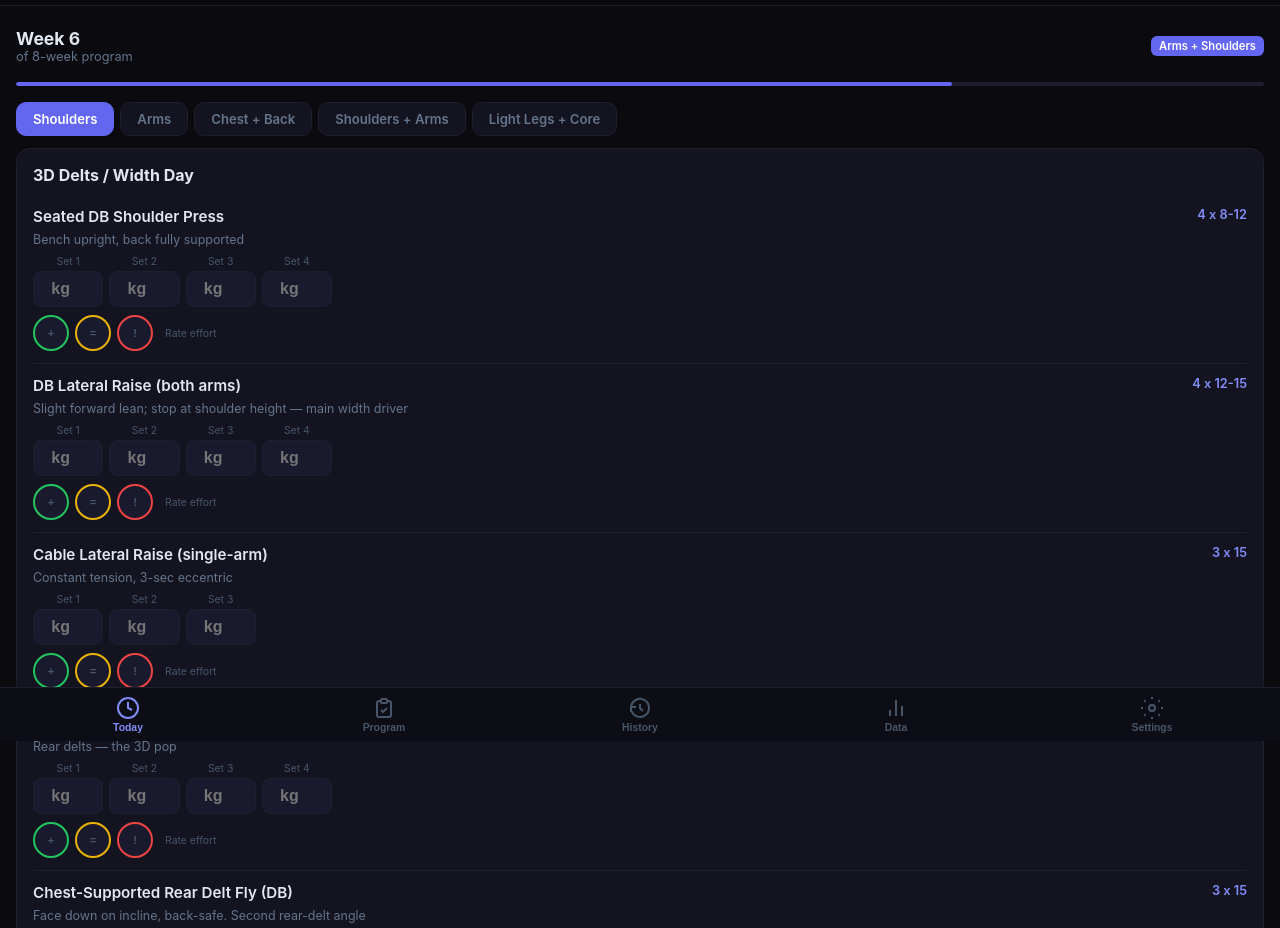
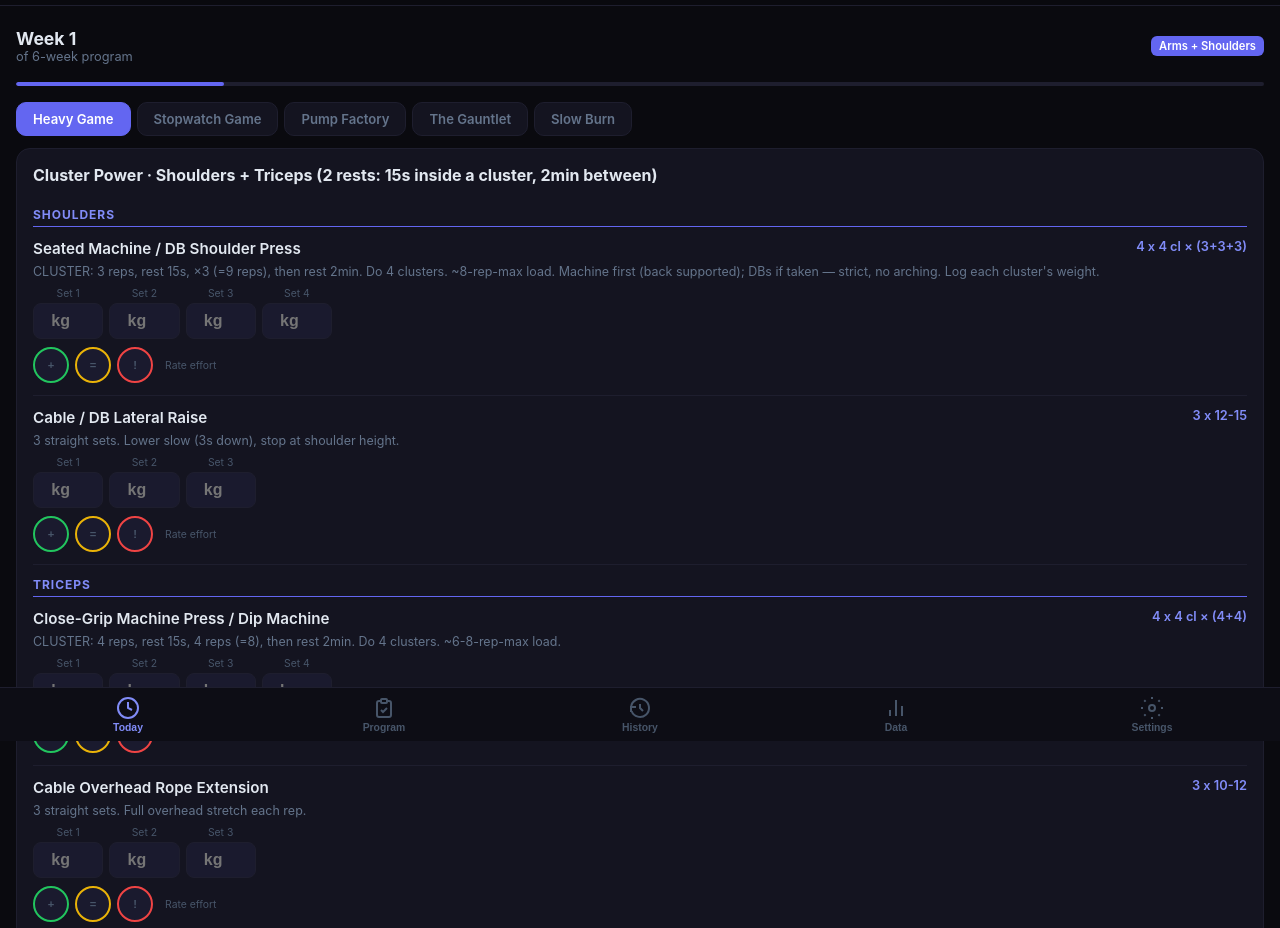
Before and after one commit to SMvanVuren/gymtracker, a plain HTML site: page index.html in a window 1280 px wide. Shown: the part 59-987 px from the top of the page. Drawn offline with Linux system fonts and the light colour scheme.

Commit message:
GymTracker: THE GAUNTLET program (protocol-per-day, gym-friendly) + SW v7

```diff
--- a/index.html
+++ b/index.html
@@ -471,7 +471,7 @@ canvas { width: 100% !important; }
   <div class="card">
     <div class="card-title">Load Built-in Program</div>
     <div class="setting-hint" id="builtInHint">One tap loads the current built-in program. Your workout history is kept — only the program is replaced.</div>
-    <button class="action-btn" onclick="loadBuiltInProgram()">Load "Cannons &amp; Cannonballs"</button>
+    <button class="action-btn" onclick="loadBuiltInProgram()">Load "THE GAUNTLET"</button>
   </div>
   <div class="card">
     <div class="card-title">Generate New Program</div>
@@ -550,73 +550,68 @@ canvas { width: 100% !important; }
 <script>
 // ============ DEFAULT PROGRAM ============
 const DEFAULT_PROGRAM = {
-  name: "Cannons & Cannonballs — Arms + Shoulders",
-  startDate: "2026-07-20",
-  weeks: 8,
+  name: "THE GAUNTLET — Arms + Shoulders",
+  startDate: "2026-08-31",
+  weeks: 6,
   days: [
     {
-      name: "Day 1 — Shoulders",
-      subtitle: "3D Delts / Width Day",
+      name: "Day 1 — Heavy Game",
+      subtitle: "Cluster Power · Shoulders + Triceps (2 rests: 15s inside a cluster, 2min between)",
       exercises: [
-        { name: "Seated DB Shoulder Press", sets: 4, reps: "8-12", notes: "Bench upright, back fully supported" },
-        { name: "DB Lateral Raise (both arms)", sets: 4, reps: "12-15", notes: "Slight forward lean; stop at shoulder height — main width driver" },
-        { name: "Cable Lateral Raise (single-arm)", sets: 3, reps: "15", notes: "Constant tension, 3-sec eccentric" },
-        { name: "Reverse Pec Deck", sets: 4, reps: "12-15", notes: "Rear delts — the 3D pop" },
-        { name: "Chest-Supported Rear Delt Fly (DB)", sets: 3, reps: "15", notes: "Face down on incline, back-safe. Second rear-delt angle" },
-        { name: "DB Shrug (heavy)", sets: 3, reps: "12-15", notes: "Hold 1 sec at top" }
+        { name: "Seated Machine / DB Shoulder Press", sets: 4, reps: "4 cl × (3+3+3)", notes: "CLUSTER: 3 reps, rest 15s, ×3 (=9 reps), then rest 2min. Do 4 clusters. ~8-rep-max load. Machine first (back supported); DBs if taken — strict, no arching. Log each cluster's weight.", category: "SHOULDERS" },
+        { name: "Cable / DB Lateral Raise", sets: 3, reps: "12-15", notes: "3 straight sets. Lower slow (3s down), stop at shoulder height.", category: "SHOULDERS" },
+        { name: "Close-Grip Machine Press / Dip Machine", sets: 4, reps: "4 cl × (4+4)", notes: "CLUSTER: 4 reps, rest 15s, 4 reps (=8), then rest 2min. Do 4 clusters. ~6-8-rep-max load.", category: "TRICEPS" },
+        { name: "Cable Overhead Rope Extension", sets: 3, reps: "10-12", notes: "3 straight sets. Full overhead stretch each rep.", category: "TRICEPS" }
       ],
-      finisher: "🔥 Lean-away Cable Lateral mechanical drop — 1×/arm (full ROM → cheat partials to failure)\nAb: Hanging Knee Raise 3×12 + Pallof Press 3×12/side"
+      finisher: "🔥 One cable, NO rest — overhead rope to failure → straight-arm pressdown to failure → close-grip pressdown to failure. One long triceps burnout.\nCore: Pallof Press 3×12/side + Hanging Knee Raise 3×12"
     },
     {
-      name: "Day 2 — Arms",
-      subtitle: "The Money Session",
+      name: "Day 2 — Stopwatch Game",
+      subtitle: "EDT Density · Arms · OUTSIDE (DBs + a band on the bars) — time it, count reps, beat last week",
       exercises: [
-        { name: "Bayesian Cable Curl (single-arm)", sets: 4, reps: "10-12", notes: "Cable behind body — stretch + peak", category: "BICEPS" },
-        { name: "Machine Preacher Curl", sets: 3, reps: "10-12", notes: "Heavy, 1-sec peak hold", category: "BICEPS" },
-        { name: "Seated Incline DB Curl", sets: 3, reps: "10-12", notes: "~60° bench, deep stretch", category: "BICEPS" },
-        { name: "Cross-body DB Hammer Curl", sets: 3, reps: "12-15", notes: "Brachialis = arm thickness", category: "BICEPS" },
-        { name: "Close-Grip Smith Bench Press", sets: 4, reps: "8-12", notes: "Hands shoulder-width — compound mass", category: "TRICEPS" },
-        { name: "Overhead Rope Cable Extension", sets: 4, reps: "10-15", notes: "Long-head stretch; kneeling or seated", category: "TRICEPS" },
-        { name: "Single-arm Reverse-grip Pushdown", sets: 3, reps: "12-15", notes: "Palms up, medial head", category: "TRICEPS" }
+        { name: "DB Curl", sets: 1, reps: "AMRAP 15min", notes: "BLOCK 1 — set a 15-min timer. Alternate: DB Curl ~8 → Band Pushdown ~8, repeat, rest as needed. Count total reps. Weight ≈ 12-rep-max. Log the DB weight here.", category: "BLOCK 1 — 15 min timer" },
+        { name: "Band Pushdown", sets: 1, reps: "AMRAP 15min", notes: "Alternate with DB Curl through Block 1. Band anchored high on the monkey bars. Count total reps.", category: "BLOCK 1 — 15 min timer" },
+        { name: "DB Hammer Curl", sets: 1, reps: "AMRAP 12min", notes: "BLOCK 2 — set a 12-min timer. Alternate: DB Hammer Curl ~8 → Band Overhead Extension ~8, rest as needed. Count total reps.", category: "BLOCK 2 — 12 min timer" },
+        { name: "Band Overhead Extension", sets: 1, reps: "AMRAP 12min", notes: "Alternate with DB Hammer Curl through Block 2.", category: "BLOCK 2 — 12 min timer" }
       ],
-      finisher: "🔥 Antagonist superset ×2 rounds — EZ-bar Curl 21s → V-bar Pushdown drop set. No rest within a round; 90s after each.\nAb: Cable Woodchopper 3×12/side + Hollow Hold 3×30sec"
+      finisher: "🔥 100 band curls — rest-pause, break as needed until you hit 100.\nCore: Band Pallof 3×12/side + Hollow Hold 3×30s\nProgress: beat last week's total reps by 20% before adding load."
     },
     {
-      name: "Day 3 — Chest + Back",
-      subtitle: "Antagonist Supersets (maintenance)",
+      name: "Day 3 — Pump Factory",
+      subtitle: "Chest + Back · OUTSIDE bodyweight superset on the bars (+ optional inside pump)",
       exercises: [
-        { name: "Incline DB Press", sets: 4, reps: "8-12", notes: "Perform back-to-back with Reverse-grip Lat Pulldown", category: "SUPERSET A" },
-        { name: "Reverse-grip Lat Pulldown", sets: 4, reps: "8-12", notes: "Straight into this after the press", category: "SUPERSET A" },
-        { name: "Flat Machine Chest Press", sets: 3, reps: "10-12", notes: "Perform back-to-back with T-Bar Row", category: "SUPERSET B" },
-        { name: "Chest-Supported T-Bar Row", sets: 3, reps: "10-12", notes: "Drive elbows to hips; no lumbar shear", category: "SUPERSET B" },
-        { name: "Standing Cable Crossover", sets: 3, reps: "12-15", notes: "Perform back-to-back with Straight-arm Pulldown", category: "SUPERSET C" },
-        { name: "Straight-arm Pulldown", sets: 3, reps: "12-15", notes: "Straight into this after the crossover", category: "SUPERSET C" }
+        { name: "Push-ups (feet elevated)", sets: 4, reps: "8-12", notes: "4 ROUNDS: straight into Chin-ups after each set, rest 90s after each round. Feet on a bench for more chest.", category: "PUSH/PULL SUPERSET — 4 rounds" },
+        { name: "Chin-ups / Pull-ups", sets: 4, reps: "8-12", notes: "Straight after push-ups. Band-assist or partials if needed. Prefer a row? Single-arm band row instead — torso upright, braced.", category: "PUSH/PULL SUPERSET — 4 rounds" },
+        { name: "Pec Deck (optional)", sets: 7, reps: "10", notes: "OPTIONAL finisher, INSIDE, one machine: 7×10, rest 30-45s, stretch the chest between sets.", category: "OPTIONAL FST-7 PUMP" }
       ],
-      finisher: "Maintenance for the big pushers/pullers — every row chest-supported. Rest 90s after each completed superset.\nAb: Side Plank 3×30sec/side + Dead Bug 3×10/side"
+      finisher: "Core: Side Plank 3×30s/side + Dead Bug 3×10/side"
     },
     {
-      name: "Day 4 — Shoulders + Arms",
-      subtitle: "Pump & Sculpt",
+      name: "Day 4 — The Gauntlet",
+      subtitle: "Giant Sets + Loaded Stretch · Shoulders + Arms · OUTSIDE (no rest within a round, 2min between)",
       exercises: [
-        { name: "Machine Shoulder Press", sets: 4, reps: "10-12", notes: "Back supported", category: "SHOULDERS" },
-        { name: "Cable Lateral Raise (single-arm)", sets: 4, reps: "15", notes: "Extra width volume — the priority", category: "SHOULDERS" },
-        { name: "Chest-Supported Rear Delt Fly", sets: 3, reps: "15", notes: "Back-safe", category: "SHOULDERS" },
-        { name: "Spider Curl (incline bench)", sets: 3, reps: "10-12", notes: "Run #4–7 back-to-back as one circuit. 3 rounds, rest 2 min between rounds", category: "ARMS — GIANT SET" },
-        { name: "Overhead Cable Extension", sets: 3, reps: "12-15", notes: "Part of the giant-set circuit", category: "ARMS — GIANT SET" },
-        { name: "EZ-Bar Reverse Curl", sets: 3, reps: "12-15", notes: "Part of the giant-set circuit", category: "ARMS — GIANT SET" },
-        { name: "Rope Pushdown", sets: 3, reps: "15", notes: "Part of the giant-set circuit", category: "ARMS — GIANT SET" }
+        { name: "DB Lateral Raise", sets: 3, reps: "12-15", notes: "DELT GIANT SET — 3 rounds, NO rest within a round, 2min between. Round = Lateral → Pull-apart → Face Pull → 20s loaded stretch.", category: "DELT GIANT SET — 3 rounds" },
+        { name: "Band Pull-apart", sets: 3, reps: "15", notes: "Rear delts. Straight after laterals.", category: "DELT GIANT SET — 3 rounds" },
+        { name: "Band Face Pull", sets: 3, reps: "15", notes: "Elbows high. Straight after pull-aparts.", category: "DELT GIANT SET — 3 rounds" },
+        { name: "Loaded Stretch — DB Lateral hold", sets: 3, reps: "20 sec", notes: "Hold light DBs at the bottom of a lateral, arms just off your sides, 20s. Ends the round.", category: "DELT GIANT SET — 3 rounds" },
+        { name: "DB Curl", sets: 3, reps: "12", notes: "ARM GIANT SET — 3 rounds, NO rest within, 2min between. Round = Curl → Pushdown → Hammer → Push-up → stretches.", category: "ARM GIANT SET — 3 rounds" },
+        { name: "Band Pushdown", sets: 3, reps: "15", notes: "Straight after curls.", category: "ARM GIANT SET — 3 rounds" },
+        { name: "DB Hammer Curl", sets: 3, reps: "12", notes: "Straight after pushdowns.", category: "ARM GIANT SET — 3 rounds" },
+        { name: "Close-grip Push-up", sets: 3, reps: "AMRAP", notes: "To near-failure. Straight after hammers.", category: "ARM GIANT SET — 3 rounds" },
+        { name: "Loaded Stretch — curl + triceps", sets: 3, reps: "30 sec ea", notes: "30s incline DB-curl bottom stretch + 30s overhead band triceps stretch. Ends the round.", category: "ARM GIANT SET — 3 rounds" }
       ],
-      finisher: "🔥 Cable Lateral Raise triple-drop — 1×/arm (12 → 10 → AMRAP). Chase the delt burn.\nAb: Cable Crunch 3×15 + Bird Dog 3×10/side"
+      finisher: "Core: Hanging Knee Raise 3×12 + Bird Dog 3×10/side\nProgress: add a 4th round or heavier DBs once 3 rounds feel controlled."
     },
     {
-      name: "Day 5 — Light Legs + Core",
-      subtitle: "Back-Safe — unchanged",
+      name: "Day 5 — Slow Burn",
+      subtitle: "Back-Safe Legs + Core · straight sets, slow tempo (one machine at a time)",
       exercises: [
-        { name: "Leg Press (Machine)", sets: 3, reps: "12-15", notes: "Lower back pressed to pad. Never round lumbar; stop above pelvis-tilt point" },
-        { name: "Leg Extension", sets: 3, reps: "12-15", notes: "Controlled 2-sec eccentric" },
-        { name: "Lying Leg Curl", sets: 3, reps: "12-15", notes: "Hip pad in place; squeeze at top" },
-        { name: "Hip Thrust Machine", sets: 3, reps: "12-15", notes: "Back-supported; drive through heels" },
-        { name: "Standing Calf Raise (Machine)", sets: 3, reps: "15-20", notes: "Full stretch; 1-sec pause at top" }
+        { name: "Leg Press (Machine)", sets: 3, reps: "10-12", notes: "1.5-REPS: full rep + half-rep from the bottom = 1. Lower back flat on the pad.", },
+        { name: "Leg Extension", sets: 3, reps: "12", notes: "Controlled. Last set: hold the top squeeze 15s." },
+        { name: "Seated Leg Curl", sets: 3, reps: "12-15", notes: "Squeeze 2s at full bend." },
+        { name: "Hip Thrust Machine", sets: 3, reps: "12-15", notes: "2s hold at top, drive through heels." },
+        { name: "Seated Hip Abduction", sets: 3, reps: "15-20", notes: "Push knees out slow. Back-safe glutes." },
+        { name: "Standing Calf Raise (Machine)", sets: 3, reps: "15-20", notes: "1.5-REPS; full stretch at the bottom." }
       ],
       finisher: "Core: Glute Bridge March 3×10/side + Bird Dog 3×10/side"
     }
--- a/sw.js
+++ b/sw.js
@@ -1,4 +1,4 @@
-const CACHE_NAME = 'gymtracker-v6';
+const CACHE_NAME = 'gymtracker-v7';
 
 self.addEventListener('install', e => {
   // Force immediate activation — don't wait for old SW to release
```
